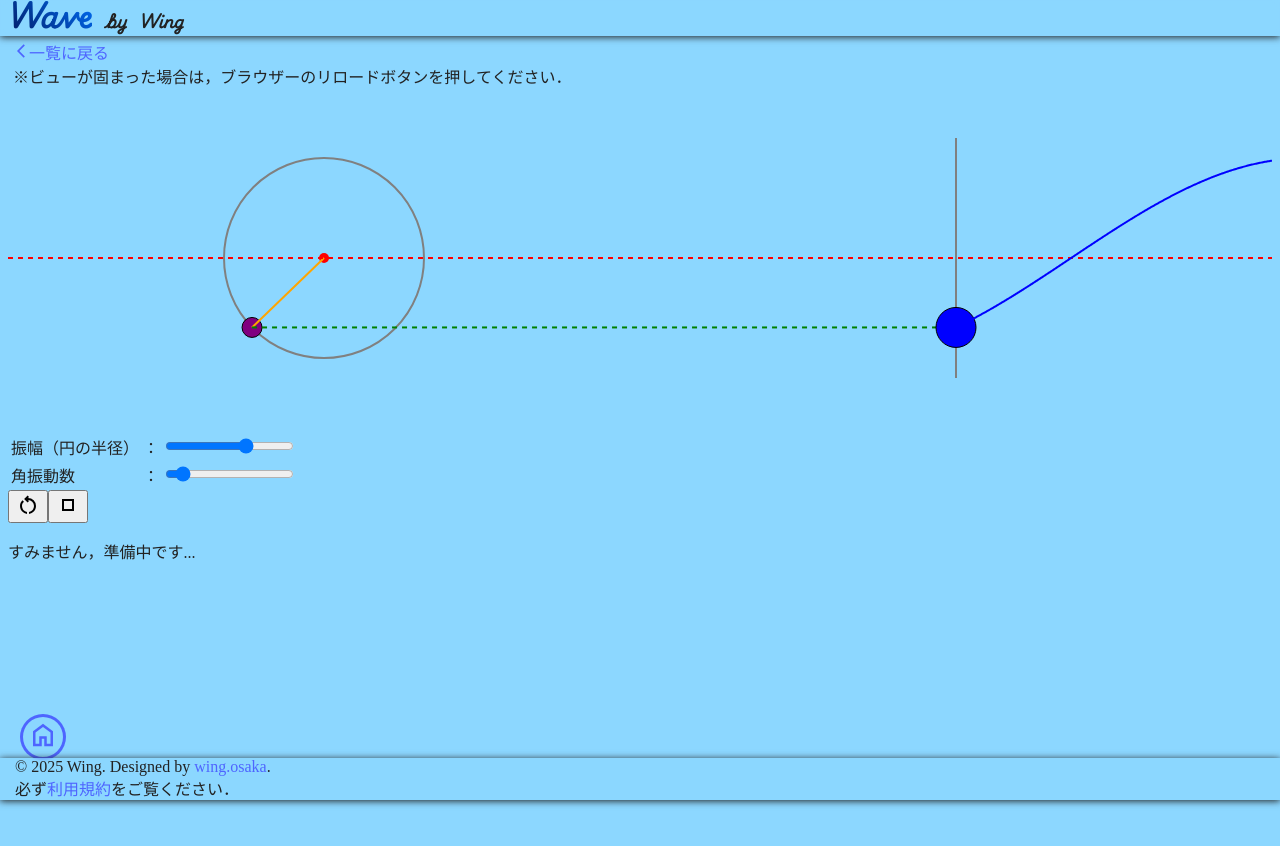
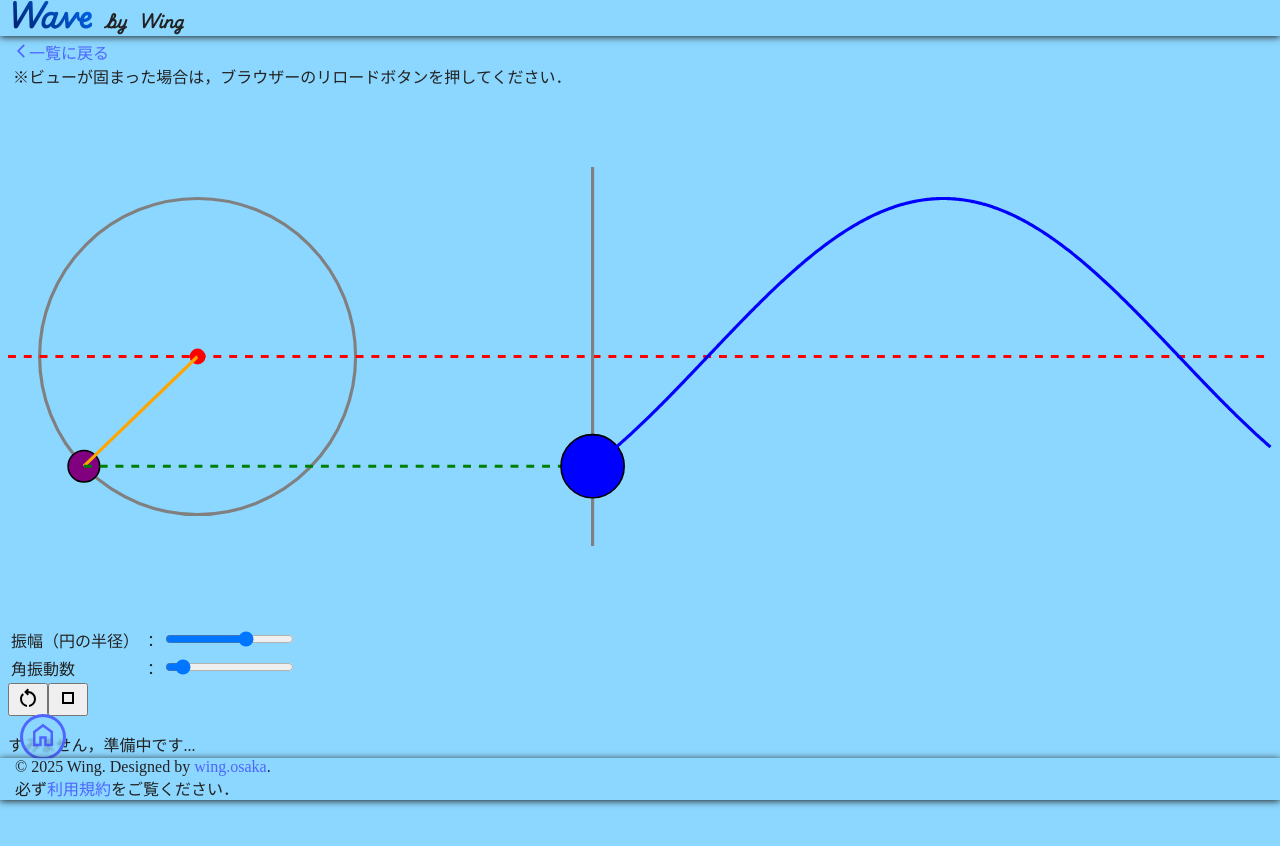
Before and after one commit to te-wing/wave.graphics, a Next.js app: page /wavelayout/sinwave in a window 1280 px wide. Shown: the top 846 px of the page. Before the commit the page ends 800 px from the top, so only its background shows below. Built offline with nearby package versions, Linux system fonts and the light colour scheme; a web font is replaced by a local one.

Commit message:
いいね

```diff
--- a/src/app/wavelayout/sinwave/canvas.tsx
+++ b/src/app/wavelayout/sinwave/canvas.tsx
@@ -20,6 +20,10 @@ const OscillationCanvas: React.FC<OscillationCanvasProps> = ({
   const animationFrameIdRef = useRef<number | null>(null); // requestAnimationFrame IDを保持
   const pausedTimeRef = useRef<number>(0); // 一時停止した時点の経過時間（ミリ秒）
 
+  // 基準となる設計サイズを定義
+  const designWidth = 800; // この幅を基準に描画がスケールされます
+  const designHeight = 340; // この高さを基準にアスペクト比が維持されます
+
   const animate = useCallback(() => {
     const canvas = canvasRef.current;
     if (!canvas) return;
@@ -36,48 +40,58 @@ const OscillationCanvas: React.FC<OscillationCanvasProps> = ({
     const currentElapsedTime = (Date.now() - startTime + pausedTimeRef.current) / 1000;
     const angle = angularFrequency * currentElapsedTime;
 
+    // 現在のキャンバス幅と設計幅に基づくスケールファクター
+    const scaleFactor = canvas.width / designWidth;
+
     // --- 描画の基準点を調整 (90度左回転後) ---
+    // 全ての座標とサイズにscaleFactorを適用
+    const scaledAmplitude = amplitude * scaleFactor;
+    const scaledPadding = 20 * scaleFactor; // パディングもスケール
+    const scaledGap = 250 * scaleFactor; // 円運動と単振動の間の距離もスケール
+
     // 円運動のY軸中心
-    const circleCenterX = canvas.width / 4; // キャンバスの左1/4に配置
+    // 円運動を左端に寄せるために、X座標を振幅とパディングに基づいて設定
+    const circleCenterX = scaledAmplitude + scaledPadding; // キャンバスの左端から振幅+20pxに配置
     const circleCenterY = canvas.height / 2; // キャンバスの垂直中央に配置
 
     // 単振動のX軸中心 (垂直線)
-    const shmLineX = canvas.width * 3 / 4; // キャンバスの右3/4に配置
+    // 円運動からの相対位置で単振動の開始位置を決定
+    const shmLineX = circleCenterX + scaledGap; // 円運動の右に250px離して配置
     const shmOriginY = canvas.height / 2; // 単振動の平衡点（垂直中央）
 
     // 円運動の点の座標 (90度左回転後のX, Yオフセットを適用)
     // 元のX成分が新しいY成分に、元のY成分が新しいX成分に（符号反転）
     // Y軸が下向きに増加するため、cos(angle)が正の時にYが増加するように調整
-    const circlePointX = circleCenterX + amplitude * Math.sin(angle); // 新しい水平位置
-    const circlePointY = circleCenterY + amplitude * Math.cos(angle); // 新しい垂直位置
+    const circlePointX = circleCenterX + scaledAmplitude * Math.sin(angle); // 新しい水平位置
+    const circlePointY = circleCenterY + scaledAmplitude * Math.cos(angle); // 新しい垂直位置
 
     // 単振動の点の座標 (垂直単振動)
     const shmCurrentX = shmLineX; // X座標は固定
-    const shmCurrentY = shmOriginY + amplitude * Math.cos(angle); // Y座標は円運動の垂直成分に同期
+    const shmCurrentY = shmOriginY + scaledAmplitude * Math.cos(angle); // Y座標は円運動の垂直成分に同期
 
     ctx.clearRect(0, 0, canvas.width, canvas.height);
 
     // --- 左側の円運動の描画 ---
     // 円の中心 (赤点)
     ctx.beginPath();
-    ctx.arc(circleCenterX, circleCenterY, 5, 0, Math.PI * 2);
+    ctx.arc(circleCenterX, circleCenterY, 5 * scaleFactor, 0, Math.PI * 2); // 半径もスケール
     ctx.fillStyle = 'red';
     ctx.fill();
 
     // 円の軌道 (灰色の円)
     ctx.beginPath();
-    ctx.arc(circleCenterX, circleCenterY, amplitude, 0, Math.PI * 2);
+    ctx.arc(circleCenterX, circleCenterY, scaledAmplitude, 0, Math.PI * 2);
     ctx.strokeStyle = 'gray';
-    ctx.lineWidth = 2;
+    ctx.lineWidth = 2 * scaleFactor; // 線幅もスケール
     ctx.stroke();
 
     // 円運動する点 (紫の点)
     ctx.beginPath();
-    ctx.arc(circlePointX, circlePointY, 10, 0, Math.PI * 2);
+    ctx.arc(circlePointX, circlePointY, 10 * scaleFactor, 0, Math.PI * 2); // 半径もスケール
     ctx.fillStyle = 'purple';
     ctx.fill();
     ctx.strokeStyle = 'black';
-    ctx.lineWidth = 1;
+    ctx.lineWidth = 1 * scaleFactor; // 線幅もスケール
     ctx.stroke();
 
     // 半径の線 (オレンジ)
@@ -85,13 +99,13 @@ const OscillationCanvas: React.FC<OscillationCanvasProps> = ({
     ctx.moveTo(circleCenterX, circleCenterY);
     ctx.lineTo(circlePointX, circlePointY);
     ctx.strokeStyle = 'orange';
-    ctx.lineWidth = 2;
+    ctx.lineWidth = 2 * scaleFactor; // 線幅もスケール
     ctx.stroke();
 
     // --- 円運動と単振動を繋ぐ垂線 (正射影) ---
     // 円の点から単振動の点へ水平に線を引く
     ctx.beginPath();
-    ctx.setLineDash([5, 5]); // 破線
+    ctx.setLineDash([5 * scaleFactor, 5 * scaleFactor]); // 破線の間隔もスケール
     ctx.moveTo(circlePointX, circlePointY);
     ctx.lineTo(shmCurrentX, shmCurrentY); // 単振動のX座標と円運動のY座標
     ctx.strokeStyle = 'green';
@@ -102,7 +116,7 @@ const OscillationCanvas: React.FC<OscillationCanvasProps> = ({
 
     // 円の中心を通る水平の赤い点線を追加
     ctx.beginPath();
-    ctx.setLineDash([5, 5]); // 破線
+    ctx.setLineDash([5 * scaleFactor, 5 * scaleFactor]); // 破線の間隔もスケール
     ctx.moveTo(0, circleCenterY); // キャンバスの左端から
     ctx.lineTo(canvas.width, circleCenterY); // キャンバスの右端まで
     ctx.strokeStyle = 'red';
@@ -111,40 +125,38 @@ const OscillationCanvas: React.FC<OscillationCanvasProps> = ({
 
     // 単振動の軌道 (垂直線)
     ctx.beginPath();
-    ctx.moveTo(shmLineX, shmOriginY - amplitude - 20); // 平衡点から振幅分上へ
-    ctx.lineTo(shmLineX, shmOriginY + amplitude + 20); // 平衡点から振幅分下へ
+    ctx.moveTo(shmLineX, shmOriginY - scaledAmplitude - scaledPadding); // 平衡点から振幅分上へ
+    ctx.lineTo(shmLineX, shmOriginY + scaledAmplitude + scaledPadding); // 平衡点から振幅分下へ
     ctx.strokeStyle = 'gray';
-    ctx.lineWidth = 2;
+    ctx.lineWidth = 2 * scaleFactor; // 線幅もスケール
     ctx.stroke();
 
     // 単振動するおもり (青い円)
     ctx.beginPath();
-    ctx.arc(shmCurrentX, shmCurrentY, 20, 0, Math.PI * 2);
+    ctx.arc(shmCurrentX, shmCurrentY, 20 * scaleFactor, 0, Math.PI * 2); // 半径もスケール
     ctx.fillStyle = 'blue';
     ctx.fill();
     ctx.strokeStyle = 'black';
-    ctx.lineWidth = 1;
+    ctx.lineWidth = 1 * scaleFactor; // 線幅もスケール
     ctx.stroke();
 
     // --- 正弦波の描画 ---
     ctx.beginPath();
     ctx.strokeStyle = 'blue'; // 波の色
-    ctx.lineWidth = 2; // 波の太さ
+    ctx.lineWidth = 2 * scaleFactor; // 波の太さもスケール
 
     const waveSpeed = 150; // 波の伝播速度 (ピクセル/秒) - この値を変更して波の速さを調整できます
     const waveNumber = angularFrequency / waveSpeed; // 波の波数 k = ω / v
 
     // 波の開始点 (単振動する青い物体と同じX座標から開始)
-    // shmCurrentX は単振動する青い物体のX座標
-    // shmCurrentY は単振動する青い物体のY座標
     ctx.moveTo(shmCurrentX, shmCurrentY);
 
     // キャンバスの右端まで波を描画
-    for (let x = shmCurrentX; x <= canvas.width; x += 1) { // 1ピクセルずつ描画
+    for (let x = shmCurrentX; x <= canvas.width; x += 1 * scaleFactor) { // xの増分もスケール
       // 波の位相は、時間経過と位置によって変化
       // 位相 = 角度 - k * (x - 波源のx)
       const wavePhase = angle - waveNumber * (x - shmCurrentX);
-      const waveY = shmOriginY + amplitude * Math.cos(wavePhase);
+      const waveY = shmOriginY + scaledAmplitude * Math.cos(wavePhase); // 振幅はscaledAmplitude
       ctx.lineTo(x, waveY);
     }
     ctx.stroke();
@@ -172,7 +184,7 @@ const OscillationCanvas: React.FC<OscillationCanvasProps> = ({
   useEffect(() => {
       if (isPlaying) {
           // 再生時にはアニメーションループを開始
-          animationFrameIdRef.current = requestAnimationFrame(animate); // ここを修正しました
+          animationFrameIdRef.current = requestAnimationFrame(animate);
       } else {
           // 一時停止時にはアニメーションループを停止
           if (animationFrameIdRef.current) {
@@ -195,14 +207,20 @@ const OscillationCanvas: React.FC<OscillationCanvasProps> = ({
     if (!canvas) return;
 
     const setCanvasDimensions = () => {
-      // キャンバス要素の実際の表示サイズに合わせて描画バッファサイズを設定
-      canvas.width = canvas.offsetWidth;
-      canvas.height = canvas.offsetHeight;
+      const parent = canvas.parentElement;
+      if (!parent) return;
+
+      // 親要素の幅を基準にする
+      const currentWidth = parent.offsetWidth;
+      const aspectRatio = designHeight / designWidth; // 基準となるアスペクト比
+
+      canvas.width = currentWidth;
+      canvas.height = currentWidth * aspectRatio; // 幅に合わせて高さを調整し、アスペクト比を維持
+
       // サイズ変更後にキャンバス内容を再描画
       if (!isPlaying) { // 一時停止中の場合は一度だけ再描画
           animate();
       }
-      // 再生中の場合は、既存のrequestAnimationFrameループが継続的に再描画する
     };
 
     // 初期設定
@@ -246,8 +264,8 @@ const OscillationCanvas: React.FC<OscillationCanvasProps> = ({
         <canvas
           id="myCanvas"
           ref={canvasRef}
-          // widthとheight属性は削除し、CSSで100%幅を設定
-          style={{ width: '100%', height: '340px' }} // 高さは固定値のまま
+          // widthとheight属性は削除し、CSSで100%幅と自動高さを設定
+          style={{ width: '100%', height: 'auto', display: 'block' }} // heightをautoにして、JSで設定
         ></canvas>
         <table>
           <tbody>
```
